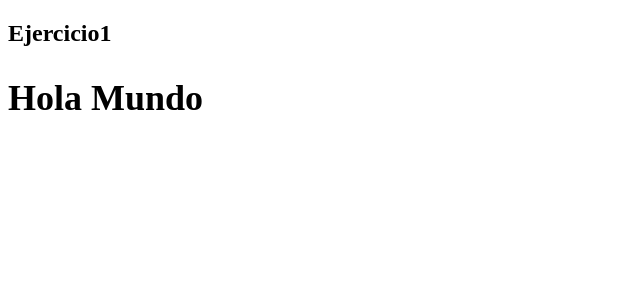
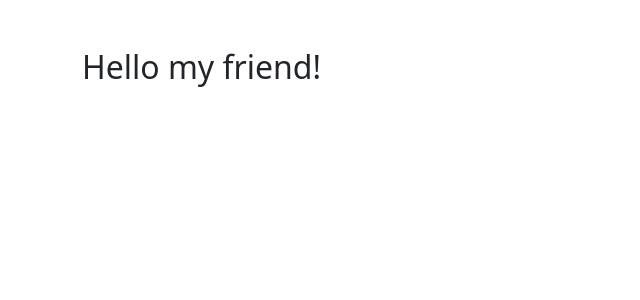
Before and after one commit to Pabmoy25/TPReact, a React (Vite) app: page / in a window 1280 px wide. Shown: the top 300 px of the page, without its empty margins (0-640 px from the left). Built offline with nearby package versions, Linux system fonts and the light colour scheme.

Commit message:
se realiza ejercicio 2

```diff
--- a/src/App.jsx
+++ b/src/App.jsx
@@ -1,10 +1,11 @@
+import Ejercicio2 from "./components/Ejercicio2";
 import Ejercicio1 from "./components/ejercicio1";
+import "bootstrap/dist/css/bootstrap.min.css";
 
 function App() {
   return (
-    <section>
-      <h1>Ejercicio1</h1>
-    <Ejercicio1></Ejercicio1>
+    <section className="container mt-5">
+      <Ejercicio2 ejercicio2="my friend!"></Ejercicio2>
     </section>
   );
 }
--- a/src/components/Ejercicio1.jsx
+++ b/src/components/Ejercicio1.jsx
@@ -1,11 +1,7 @@
-import React from 'react';
+import React from "react";
 
 const ejercicio1 = () => {
-    return (
-        <h2>
-            <h2>Hola Mundo</h2>
-        </h2>
-    );
+  return <h2>Hello world!</h2>;
 };
 
 export default ejercicio1;
--- /dev/null
+++ b/src/components/Ejercicio2.jsx
@@ -0,0 +1,11 @@
+import React from 'react';
+
+const Ejercicio2 = (props) => {
+    return (
+        <div>
+            <h2>Hello {props.ejercicio2}</h2>
+        </div>
+    );
+};
+
+export default Ejercicio2;
```
